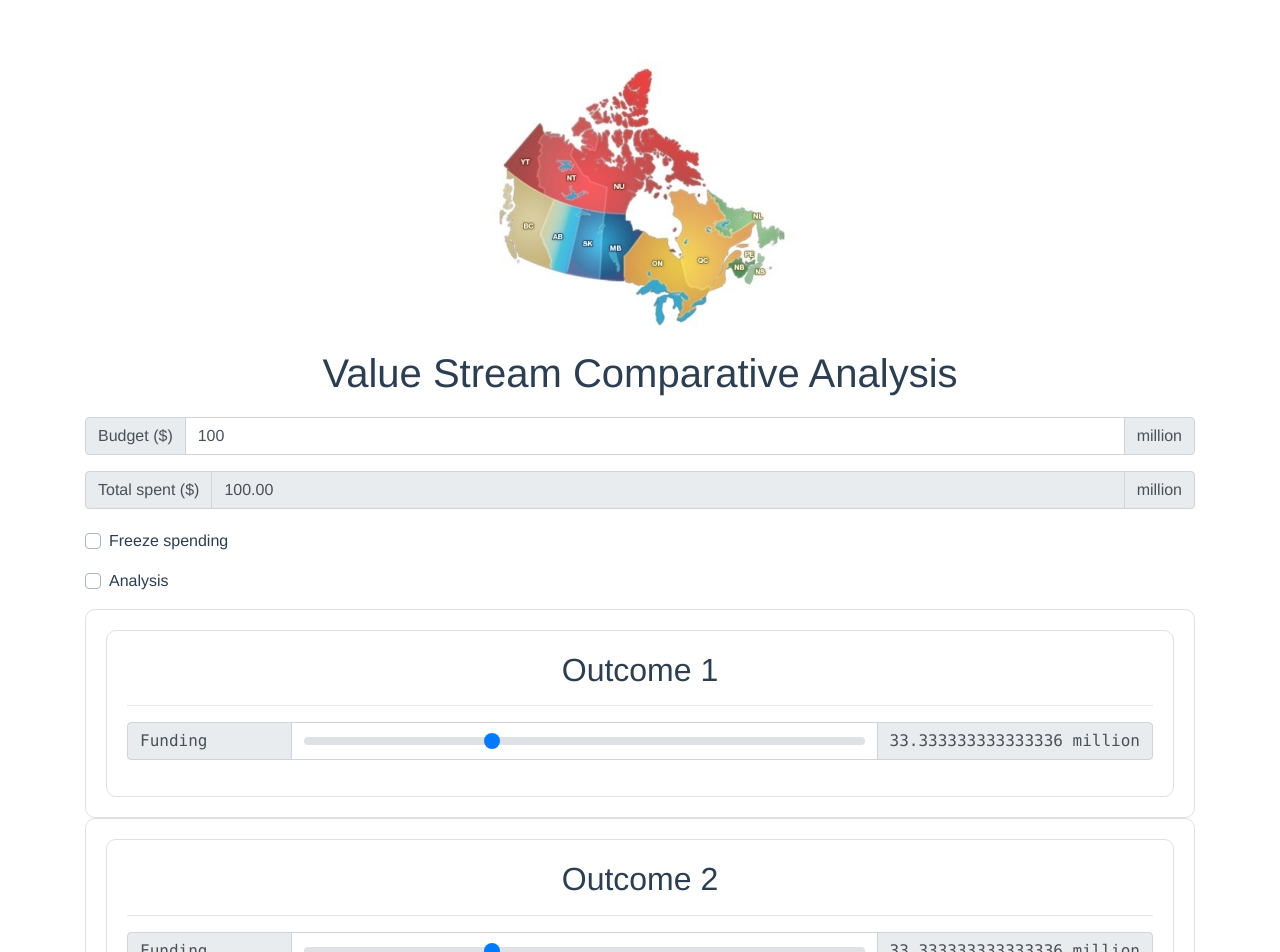
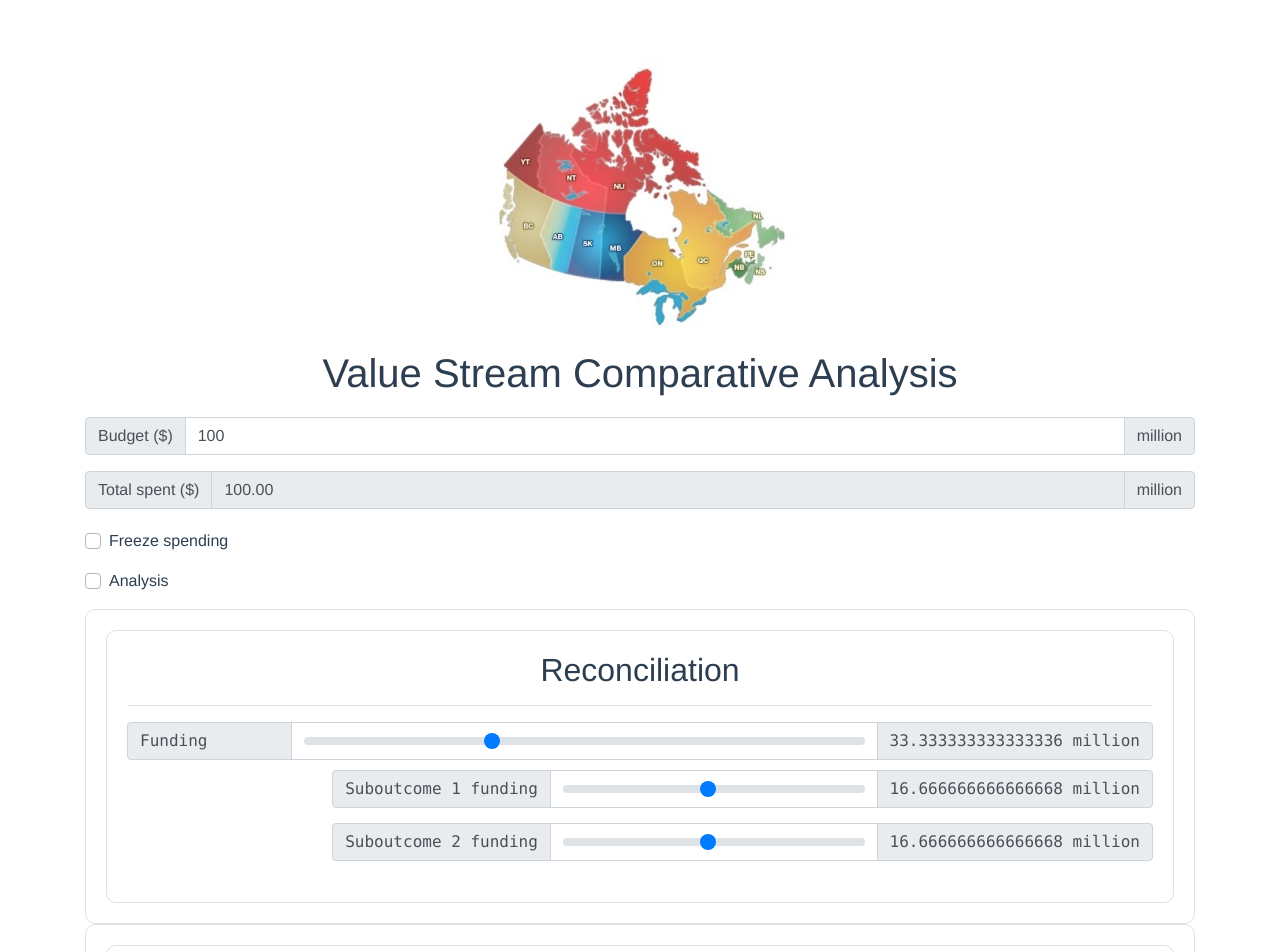
Before and after one commit to jaysonmc/digitopia-slider, a Vue app: page / in a window 1280 px wide. Shown: the top 952 px of the page. Built offline with nearby package versions, Linux system fonts and the light colour scheme.

Commit message:
Adding sub sliders (probably some witty recursive solution could work ... later)

```diff
--- a/package.json
+++ b/package.json
@@ -5,7 +5,8 @@
   "scripts": {
     "serve": "vue-cli-service serve",
     "build": "vue-cli-service build",
-    "lint": "vue-cli-service lint"
+    "lint": "vue-cli-service lint",
+    "deploy": "sh deploy.sh"
   },
   "dependencies": {
     "bootstrap": "^4.5.3",
--- a/src/components/BudgetSlider.vue
+++ b/src/components/BudgetSlider.vue
@@ -22,20 +22,39 @@
               {{ outcomeFunding }} million
             </b-input-group-append>
           </b-input-group>
-          <b-input-group v-if="showAnalysis" prepend="Improvement ratio" append="%">
+          <b-input-group v-if="showAnalysis" prepend="Improved by" append="%">
             <b-form-input v-model="computeOutcome" readonly></b-form-input>
           </b-input-group>
           <b-input-group  v-if="showAnalysis" prepend="Rate of change">
             <b-form-input v-model="rateOfChange" readonly></b-form-input>
           </b-input-group>
+          <div v-if='outcomeFunding'>
+            <sub-budget-slider
+              v-for="(item, index) in this.subOutcomes"
+              :key="item.key"
+              :outcomeFunding="outcomeFunding"
+              :subOutcomeFunding="item.subOutcomeFunding"
+              :oneOf="subOutcomes.length"
+              :title="item.title"
+              :index="index"
+              @compute-sub-budgets="computeSubBudgets"
+              ref="subslider"
+            >
+            </sub-budget-slider>
+          </div>
         </b-form-group>
       </div>
     </div>
 </template>
 
 <script>
+import SubBudgetSlider from "./SubBudgetSlider.vue";
+
 export default {
   name: "BudgetSlider",
+  components: {
+    SubBudgetSlider,
+  },
   props: {
     title: String,
     budget: Number,
@@ -47,7 +66,19 @@ export default {
   },
   data() {
     return {
-      showAnalysis: false
+      showAnalysis: false,
+      subOutcomes: [
+        {
+          title: "Suboutcome 1",
+          key: 1,
+          subOutcomeFunding: undefined,
+        },
+        {
+          title: "Suboutcome 2",
+          key: 2,
+          subOutcomeFunding: undefined,
+        },
+      ]
     }
   },
   methods: {
@@ -92,8 +123,27 @@ export default {
     },
     setAnalysis(bool) {
       this.showAnalysis = bool
+    },
+    computeSubBudgets(retObj) {
 
-      console.log("this.showAnalysis = " + this.showAnalysis)
+      const adjustedSubOutcome = this.subOutcomes[retObj.index]
+
+      const newVal = retObj.newOutcomeFunding
+      const oldVal = retObj.oldOutcomeFunding
+
+      const difference = (newVal - oldVal)
+      const budgetDelta = (difference / (this.subOutcomes.length - 1))
+
+      this.subOutcomes.map( suboutcome => {
+
+        suboutcome.key += adjustedSubOutcome.key
+
+        if (adjustedSubOutcome.title === suboutcome.title) {
+          return
+        }
+
+        suboutcome.subOutcomeFunding += budgetDelta
+      })
     }
   },
   computed: {
@@ -104,12 +154,17 @@ export default {
         }
 
         this.$emit('computed-outcome', retObj)
-        return retObj.computedOutcome
+        return (retObj.computedOutcome * 100).toFixed(2)
     },
     rateOfChange: function() {
       return this.tanhPrime()
     }
   },
+  updated() {
+    this.subOutcomes.map( suboutcome => {
+      suboutcome.subOutcomeFunding = this.$props.outcomeFunding / this.subOutcomes.length
+    })
+  }
 };
 </script>
 
--- a/src/components/Home.vue
+++ b/src/components/Home.vue
@@ -106,15 +106,15 @@ export default {
     return {
       outcomes: [
         {
-          title: "Outcome 1",
+          title: "Reconciliation",
           computedOutcome: null,
           verticalScaleValue: 0.05,
           horizontalScaleValue: 1,
           outcomeBudget: undefined,
-          key: 1
+          key: 1,
         },
         {
-          title: "Outcome 2",
+          title: "Diversity and inclusion",
           computedOutcome: null,
           verticalScaleValue: 0.1,
           horizontalScaleValue: 1,
@@ -122,7 +122,7 @@ export default {
           key: 2
         },
         {
-          title: "Outcome 3",
+          title: "Climate",
           computedOutcome: null,
           verticalScaleValue: 0.01,
           horizontalScaleValue: 1,
--- /dev/null
+++ b/src/components/SubBudgetSlider.vue
@@ -0,0 +1,61 @@
+<template>
+ <b-input-group id="sub-slider-input-group">
+    <b-input-group-prepend is-text class="text-monospace">
+      {{ title }} funding
+    </b-input-group-prepend>
+    <b-form-input
+      id="bg-opacity"
+      :value="parseInt(subOutcomeFunding).toFixed(2)"
+      type="range"
+      number
+      min="0"
+      :max="outcomeFunding"
+      step="0.01"
+      @change="computeSubBudgets(subOutcomeFunding, $event)"
+    ></b-form-input>
+    <b-input-group-append is-text class="text-monospace">
+      {{ subOutcomeFunding }} million
+    </b-input-group-append>
+  </b-input-group>
+</template>
+
+<script>
+export default {
+  name: "SubBudgetSlider",
+  props: {
+    outcomeFunding: Number,
+    subOutcomeFunding: Number,
+    oneOf: Number,
+    title : String,
+    index: Number,
+  },
+  data() {
+    return {
+      filler: false
+    }
+  },
+  methods: {
+    computeSubBudgets: function(oldVal, newVal) {
+
+      var retObj = {
+        oldOutcomeFunding: this.subOutcomeFunding,
+        newOutcomeFunding: newVal,
+        index: this.index
+      }
+
+      console.dir(retObj)
+
+      this.$emit('compute-sub-budgets', retObj)
+    },
+  },
+};
+</script>
+
+<style scoped>
+#sub-slider-input-group {
+  width: 80%;
+  float: right;
+  margin-top: 10px;
+  margin-bottom: 5px;
+}
+</style>
```
Also changed, not shown: 1 other file (tests, documents, lock files or other folders).
